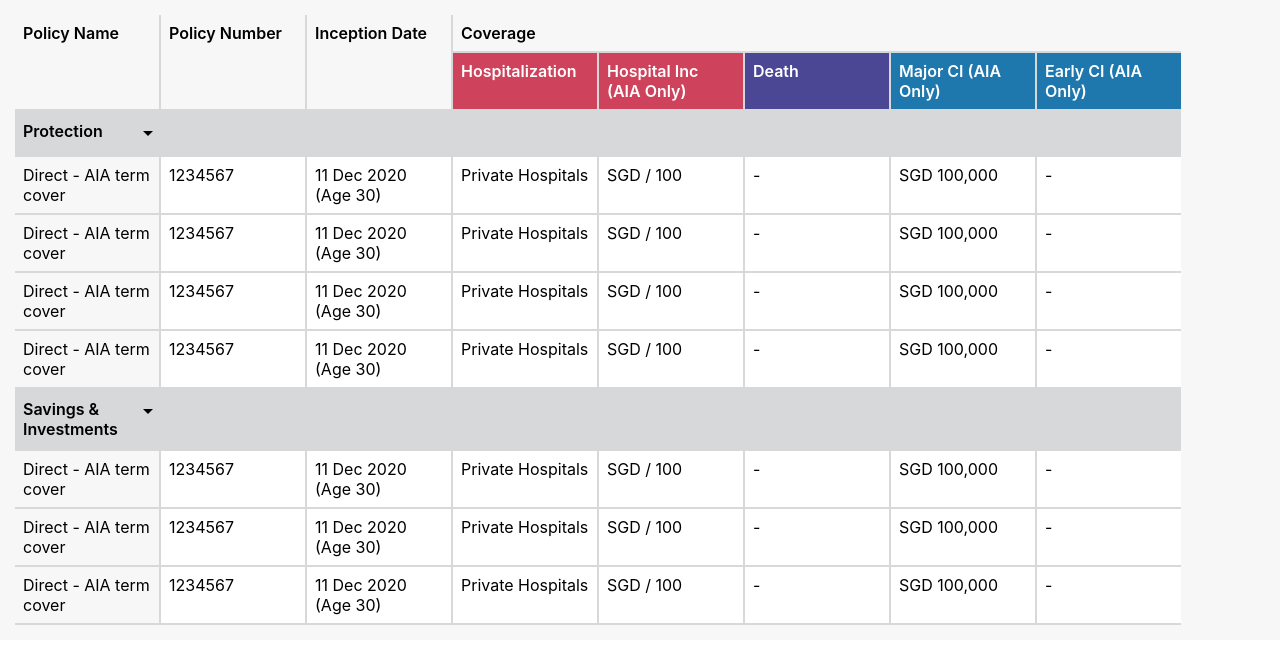
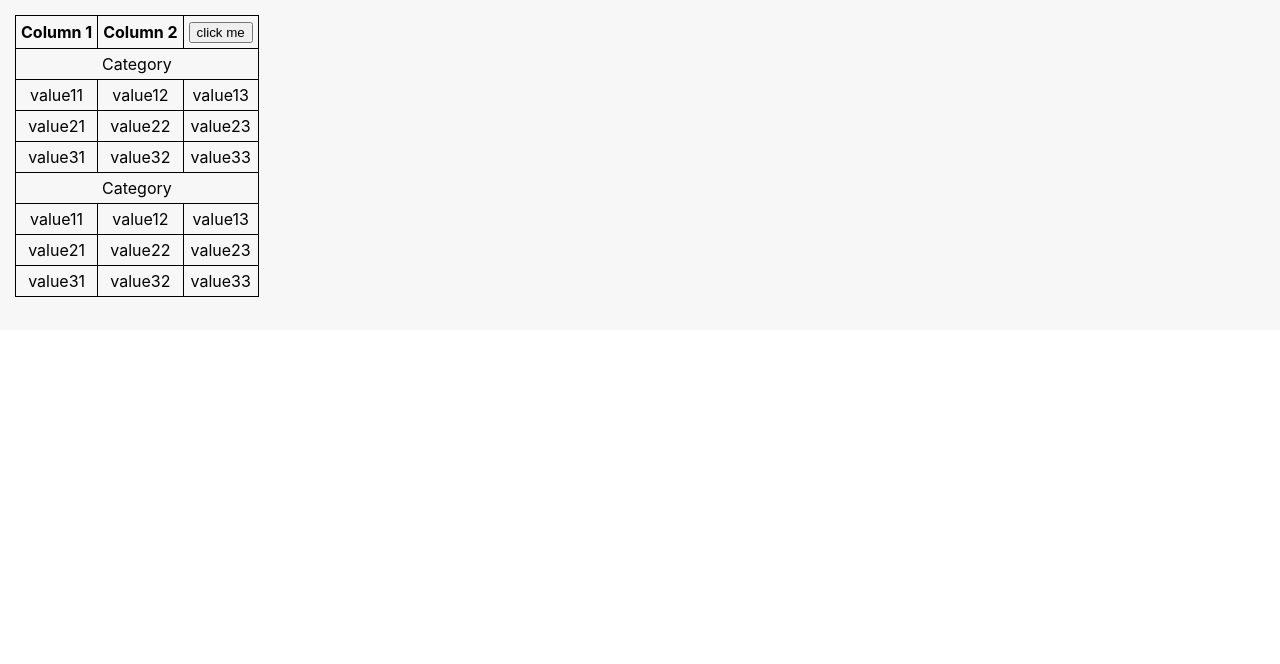
Before and after one commit to arifsoer/react-component, a React (Create React App) app: page / in a window 1280 px wide. Shown: the top 664 px of the page. Built offline with nearby package versions, Linux system fonts and the light colour scheme; the HTML template or start-up script is replaced by a standard one.

Commit message:
[ADD] sandbox for testing env

```diff
--- a/src/App.tsx
+++ b/src/App.tsx
@@ -2,6 +2,7 @@
 import "./App.css";
 
 import Table from "./components/table/table";
+import Sanbox from "./components/sandbox";
 
 import { tableHeader, tableData } from "./dummyData";
 
@@ -10,7 +11,8 @@
 
   return (
     <div className='container'>
-      <Table headers={tableHeader} datas={tableData} />
+      {/* <Table headers={tableHeader} datas={tableData} /> */}
+      <Sanbox />
     </div>
   );
 };
--- /dev/null
+++ b/src/components/sandbox.tsx
@@ -0,0 +1,84 @@
+import { useState } from "react";
+import styled from "styled-components";
+
+const StyledTable = styled.table`
+  border-collapse: collapse;
+`;
+
+const StyledTh = styled.th`
+  border: 1px solid black;
+  padding: 5px;
+  font-weight: bold;
+`;
+
+const SyledTd = styled.td`
+  border: 1px solid black;
+  padding: 5px;
+`;
+
+const StyledTBody = styled.tbody`
+  transition: display 0.5s;
+  &.collapsed {
+    display: none;
+  }
+`;
+
+const Sanbox = () => {
+  const [isCollapse, setIsCollapse] = useState(false);
+
+  return (
+    <StyledTable>
+      <thead>
+        <tr>
+          <StyledTh>Column 1</StyledTh>
+          <StyledTh>Column 2</StyledTh>
+          <StyledTh>
+            <button onClick={() => setIsCollapse((old) => !old)}>click me</button>
+          </StyledTh>
+        </tr>
+      </thead>
+      <StyledTBody className={isCollapse ? "collapsed" : ""}>
+        <tr>
+          <SyledTd colSpan={3}>Category</SyledTd>
+        </tr>
+        <tr>
+          <SyledTd>value11</SyledTd>
+          <SyledTd>value12</SyledTd>
+          <SyledTd>value13</SyledTd>
+        </tr>
+        <tr>
+          <SyledTd>value21</SyledTd>
+          <SyledTd>value22</SyledTd>
+          <SyledTd>value23</SyledTd>
+        </tr>
+        <tr>
+          <SyledTd>value31</SyledTd>
+          <SyledTd>value32</SyledTd>
+          <SyledTd>value33</SyledTd>
+        </tr>
+      </StyledTBody>
+      <StyledTBody>
+        <tr>
+          <SyledTd colSpan={3}>Category</SyledTd>
+        </tr>
+        <tr>
+          <SyledTd>value11</SyledTd>
+          <SyledTd>value12</SyledTd>
+          <SyledTd>value13</SyledTd>
+        </tr>
+        <tr>
+          <SyledTd>value21</SyledTd>
+          <SyledTd>value22</SyledTd>
+          <SyledTd>value23</SyledTd>
+        </tr>
+        <tr>
+          <SyledTd>value31</SyledTd>
+          <SyledTd>value32</SyledTd>
+          <SyledTd>value33</SyledTd>
+        </tr>
+      </StyledTBody>
+    </StyledTable>
+  );
+};
+
+export default Sanbox;
```
Also changed, not shown: 1 other file (tests, documents, lock files or other folders).
